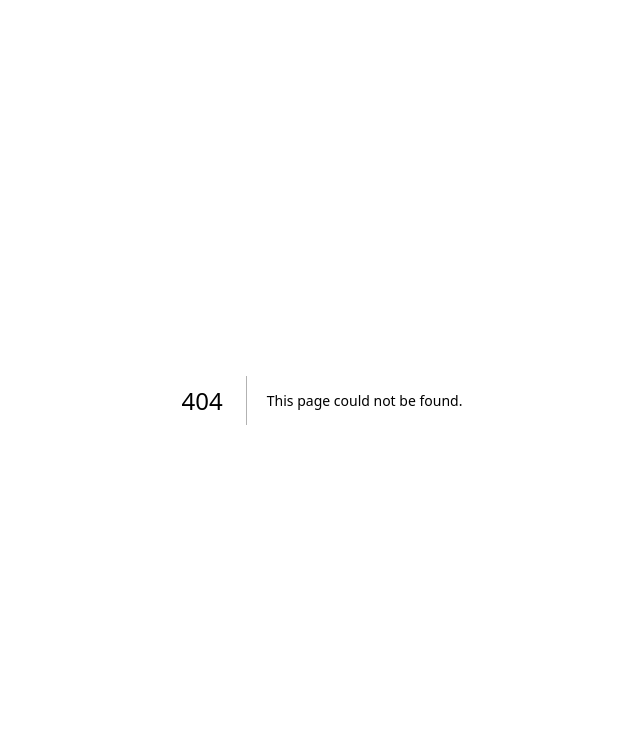
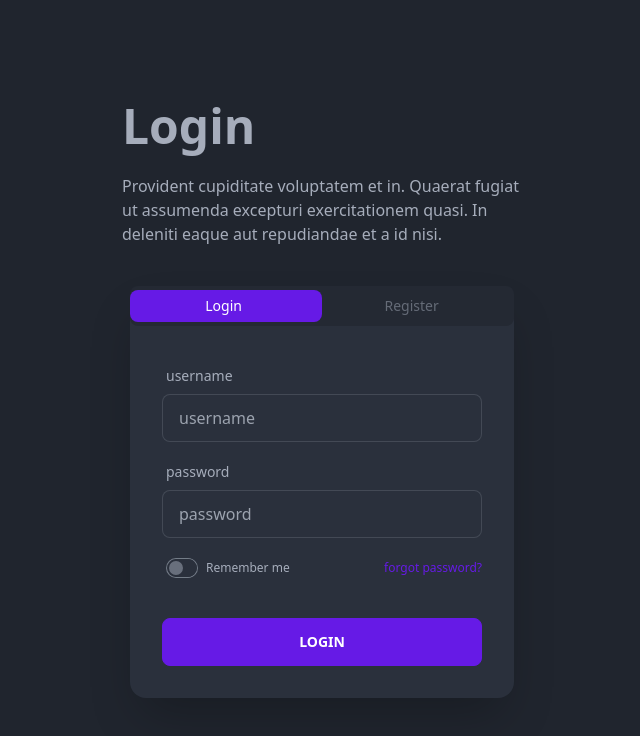
Before and after one commit to ghalib77/ecommerce-web-client, a Next.js app: page /auth in a window 1280 px wide. Before the commit this address had no page. Shown: the top 736 px of the page, without its empty margins (318-958 px from the left). Built offline with nearby package versions, Linux system fonts and the light colour scheme.

Commit message:
feat: add authentication page

```diff
--- /dev/null
+++ b/pages/auth/index.js
@@ -0,0 +1,111 @@
+import { useState } from "react";
+import classnames from "classnames";
+import TextInput from "../../components/textInput";
+import { registerForm, loginForm } from "../../constant/formField";
+
+export default function Authentication() {
+  const [isRegister, setIsRegister] = useState(false);
+  const [isLoading, setIsLoading] = useState(false);
+  const [formData, setFormData] = useState({});
+  const [error, setError] = useState({});
+  const form = isRegister ? registerForm : loginForm;
+
+  const handleOnChange = (e) => {
+    const { value, name } = e.currentTarget;
+    setFormData((prev) => ({ ...prev, [name]: value }));
+  };
+
+  const handleOnSubmit = (e) => {
+    e.preventDefault();
+  };
+
+  return (
+    <div className="min-h-screen hero bg-base-300">
+      <div className="flex-col hero-content">
+        <div className="text-center lg:text-left">
+          <h1 className="text-5xl font-bold">
+            {isRegister ? "Register" : "Login"}
+          </h1>
+          <p className="py-6 w-full max-w-[400px]">
+            Provident cupiditate voluptatem et in. Quaerat fugiat ut assumenda
+            excepturi exercitationem quasi. In deleniti eaque aut repudiandae et
+            a id nisi.
+          </p>
+        </div>
+        <div className="flex-shrink-0 w-full max-w-sm shadow-2xl card bg-base-100">
+          <div
+            className={classnames(
+              "w-full tabs tabs-boxed relative before:transition-all before:duration-300 before:contents-[''] before:tab before:absolute before:w-1/2 before:my-auto before:top-0 before:bottom-0 before:bg-primary before:rounded-lg",
+              isRegister ? "before:right-0" : "before:right-1/2"
+            )}
+          >
+            <div
+              className={classnames(
+                "flex-auto tab",
+                !isRegister && "text-white"
+              )}
+              onClick={() => {
+                setError({});
+                setIsRegister(false);
+              }}
+            >
+              Login
+            </div>
+            <div
+              className={classnames(
+                "flex-auto tab",
+                isRegister && "text-white"
+              )}
+              onClick={() => {
+                setError({});
+                setIsRegister(true);
+              }}
+            >
+              Register
+            </div>
+          </div>
+
+          <form className="card-body" onSubmit={handleOnSubmit}>
+            {Object.entries(form).map(([key, value], index) => (
+              <TextInput
+                error={error}
+                handleOnChange={handleOnChange}
+                name={key}
+                placeholder={value.placeholder}
+                type={value.type}
+                key={index}
+              />
+            ))}
+            {!isRegister ? (
+              <div className="flex flex-row items-center w-full">
+                <div className="form-control w-fit">
+                  <label className="label">
+                    <input
+                      type="checkbox"
+                      className="cursor-pointer toggle toggle-primary toggle-sm"
+                    />
+                    <span className="ml-2 text-xs label-text">Remember me</span>
+                  </label>
+                </div>
+                <span className="ml-auto text-xs cursor-pointer text-primary">
+                  forgot password?
+                </span>
+              </div>
+            ) : null}
+            <div className="mt-6 form-control">
+              <button
+                className={classnames(
+                  "btn btn-primary bg-primary hover:bg-primary/70",
+                  isLoading ? "loading" : null
+                )}
+                type="submit"
+              >
+                {isRegister ? "Register" : "Login"}
+              </button>
+            </div>
+          </form>
+        </div>
+      </div>
+    </div>
+  );
+}
```
